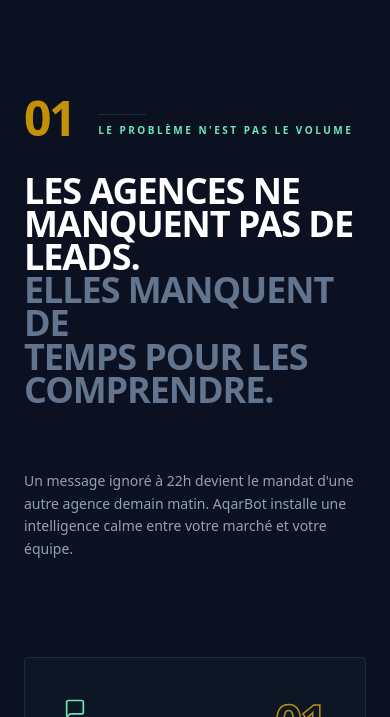
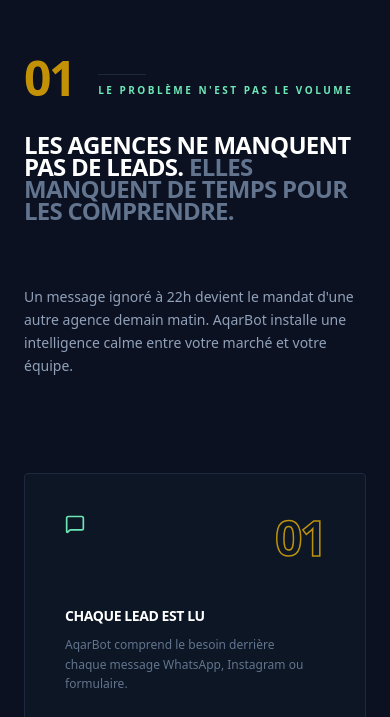
Before and after one commit to Imad05benali/aqarbot-saas, a Next.js app in the folder website/: page / in a window 390 px wide. Shown: the part 847-1564 px from the top of the page. Built offline with nearby package versions, Linux system fonts and the light colour scheme.

Commit message:
fix: remove hardcoded br tags from section headings - fix mobile word-by-word wrapping

```diff
--- a/website/app/page.tsx
+++ b/website/app/page.tsx
@@ -173,8 +173,7 @@
         </div>
       </section>
 
-      {/* ─── SECTION 01: LE PROBLÈME ─────────────────────────────── */}
-      <section className="py-24 px-6 md:px-12 lg:px-20 bg-[#0B1120] relative border-t border-slate-900/50">
+      <section className="py-14 md:py-24 px-6 md:px-12 lg:px-20 bg-[#0B1120] relative border-t border-slate-900/50">
         <div className="max-w-[1400px] mx-auto">
           <Reveal className="grid grid-cols-1 lg:grid-cols-2 gap-16 mb-20 items-end">
             <div>
@@ -185,9 +184,9 @@
                   <span className="text-[#6EE7B7] text-[10px] font-black uppercase tracking-[0.25em]">Le Problème N'est Pas Le Volume</span>
                 </div>
               </Reveal>
-              <h2 className="text-4xl md:text-[3.5rem] font-medium leading-[1.1] tracking-tight">
-                <span className="text-white">Les agences ne<br />manquent pas de leads.</span><br />
-                <span className="text-slate-500">Elles manquent de<br />temps pour les<br />comprendre.</span>
+              <h2 className="text-2xl md:text-4xl lg:text-[3.5rem] font-medium leading-[1.15] tracking-tight">
+                <span className="text-white">Les agences ne manquent pas de leads.</span>{' '}
+                <span className="text-slate-500">Elles manquent de temps pour les comprendre.</span>
               </h2>
             </div>
             <div className="pb-4">
@@ -226,7 +225,7 @@
       </section>
 
       {/* ─── SECTION 02: LES BIENS NE SONT PAS DES LIGNES ─────────────────────────────── */}
-      <section className="py-24 px-6 md:px-12 lg:px-20 bg-[#0B1120] relative border-t border-slate-900/50">
+      <section className="py-14 md:py-24 px-6 md:px-12 lg:px-20 bg-[#0B1120] relative border-t border-slate-900/50">
         <div className="max-w-[1400px] mx-auto">
           <Reveal className="flex flex-col lg:flex-row justify-between items-end mb-16 gap-8">
             <div>
@@ -237,8 +236,8 @@
                   <span className="text-[#6EE7B7] text-[10px] font-black uppercase tracking-[0.25em]">Les Biens Ne Sont Pas Des Lignes</span>
                 </div>
               </Reveal>
-              <h2 className="text-4xl md:text-[3.5rem] font-medium leading-[1.1] tracking-tight text-white mb-2">
-                Ils deviennent des<br />opportunités<br />
+              <h2 className="text-2xl md:text-4xl lg:text-[3.5rem] font-medium leading-[1.15] tracking-tight text-white mb-2">
+                Ils deviennent des opportunités{' '}
                 <span className="text-[#6EE7B7]">au moment où elles comptent.</span>
               </h2>
             </div>
@@ -297,7 +296,7 @@
       <Features />
 
       {/* ─── SECTION 03: LA SALLE DES MACHINES ─────────────────────────────── */}
-      <section className="py-24 px-6 md:px-12 lg:px-20 bg-[#0B1120] relative border-t border-slate-900/50">
+      <section className="py-14 md:py-24 px-6 md:px-12 lg:px-20 bg-[#0B1120] relative border-t border-slate-900/50">
         <div className="max-w-[1400px] mx-auto grid grid-cols-1 lg:grid-cols-2 gap-16 lg:gap-24 items-center">
 
           <Reveal className="flex flex-col">
@@ -308,9 +307,9 @@
                 <span className="text-[#6EE7B7] text-[10px] font-black uppercase tracking-[0.25em]">La Salle Des Machines</span>
               </div>
             </Reveal>
-            <h2 className="text-4xl md:text-[3.5rem] font-medium leading-[1.1] tracking-tight mb-8">
-              <span className="text-white">Votre équipe.</span><br />
-              <span className="text-slate-500">Augmentée, jamais<br />remplacée.</span>
+            <h2 className="text-2xl md:text-4xl lg:text-[3.5rem] font-medium leading-[1.15] tracking-tight mb-8">
+              <span className="text-white">Votre équipe.</span>{' '}
+              <span className="text-slate-500">Augmentée, jamais remplacée.</span>
             </h2>
             <p className="text-slate-400 text-sm md:text-base max-w-sm leading-relaxed mb-10">
               Le CRM AqarBot ne vous donne pas plus de dashboards. Il vous donne de l'avance sur la prochaine conversation.
```
